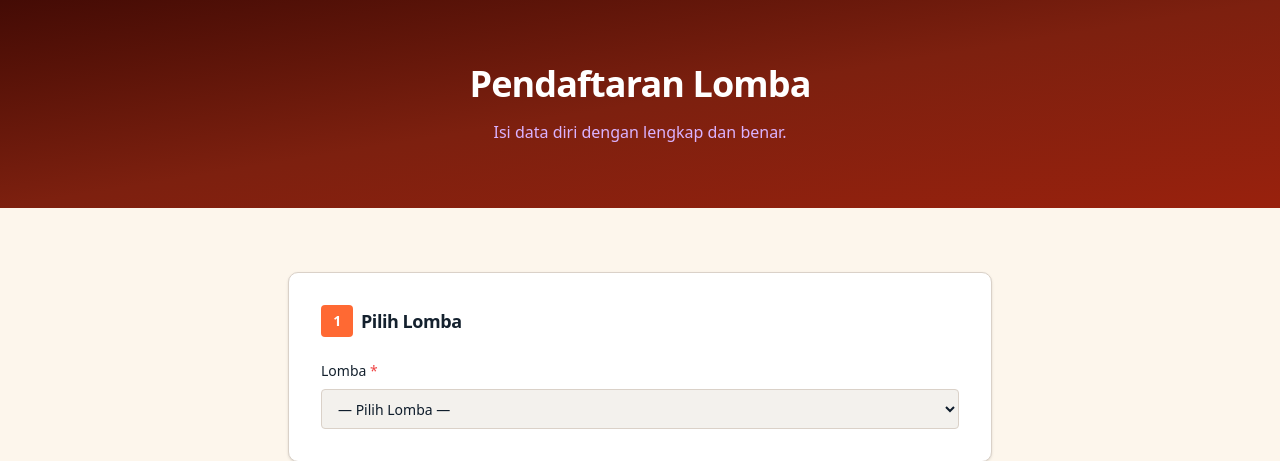
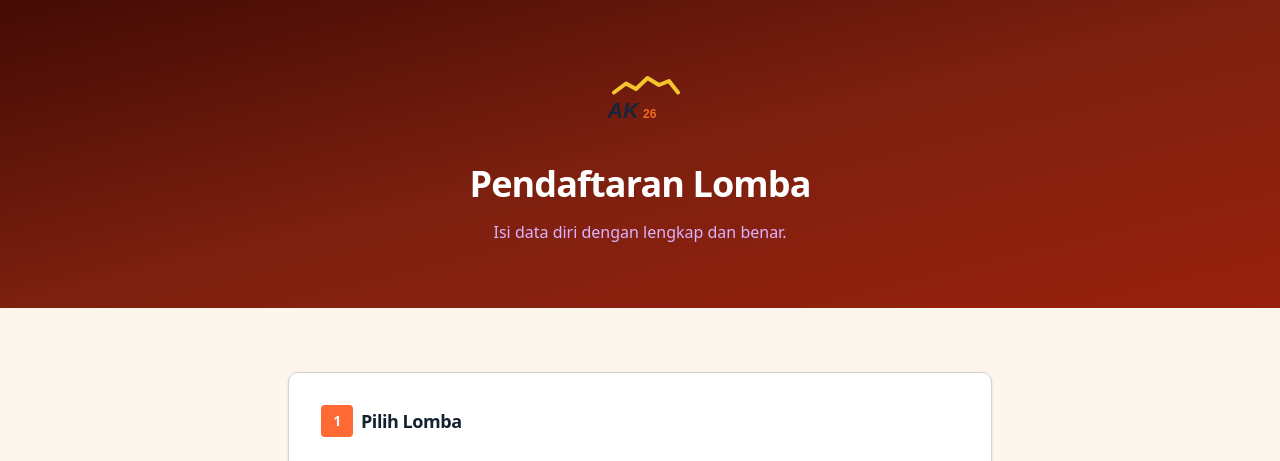
Before and after one commit to dwyn-ux/akashi, a Laravel app: page /daftar in a window 1280 px wide. Shown: the part 88-549 px from the top of the page. Run offline with Laravel 12, Linux system fonts and the light colour scheme; data comes from the database, SQL or seed files in the repository; style sheets or scripts are compiled from the project's sources.

Commit message:
fix(daftar): show logo in hero section
The /daftar hero only had text. Added the site_logo (or default
SVG mark) to match other public pages. Extracted to a partial
so future pages can reuse via @include('partials.logo').

```diff
--- a/resources/views/daftar/index.blade.php
+++ b/resources/views/daftar/index.blade.php
@@ -6,6 +6,7 @@
 
 <section class="bg-gradient-to-br from-primary-950 via-primary-900 to-primary-800 text-white py-12 sm:py-16">
     <div class="max-w-3xl mx-auto px-4 sm:px-6 lg:px-8 text-center">
+        @include('partials.logo')
         <h1 class="text-3xl sm:text-4xl font-extrabold mb-4">Pendaftaran Lomba</h1>
         <p class="text-purple-300">Isi data diri dengan lengkap dan benar.</p>
     </div>
--- /dev/null
+++ b/resources/views/partials/logo.blade.php
@@ -0,0 +1,9 @@
+@php
+    $size = $size ?? 'w-20 h-20';
+@endphp
+
+@if(!empty($settings['site_logo']))
+    <img src="{{ asset('storage/' . $settings['site_logo']) }}" alt="{{ $settings['event_name'] ?? 'AKASHI' }}" class="{{ $size }} mx-auto mb-5 object-contain">
+@else
+    <img src="{{ asset('asset/brand/akashi-mark.svg') }}" alt="AKASHI 2026" class="{{ $size }} mx-auto mb-5">
+@endif
```
Also changed, not shown: 3 other files.
